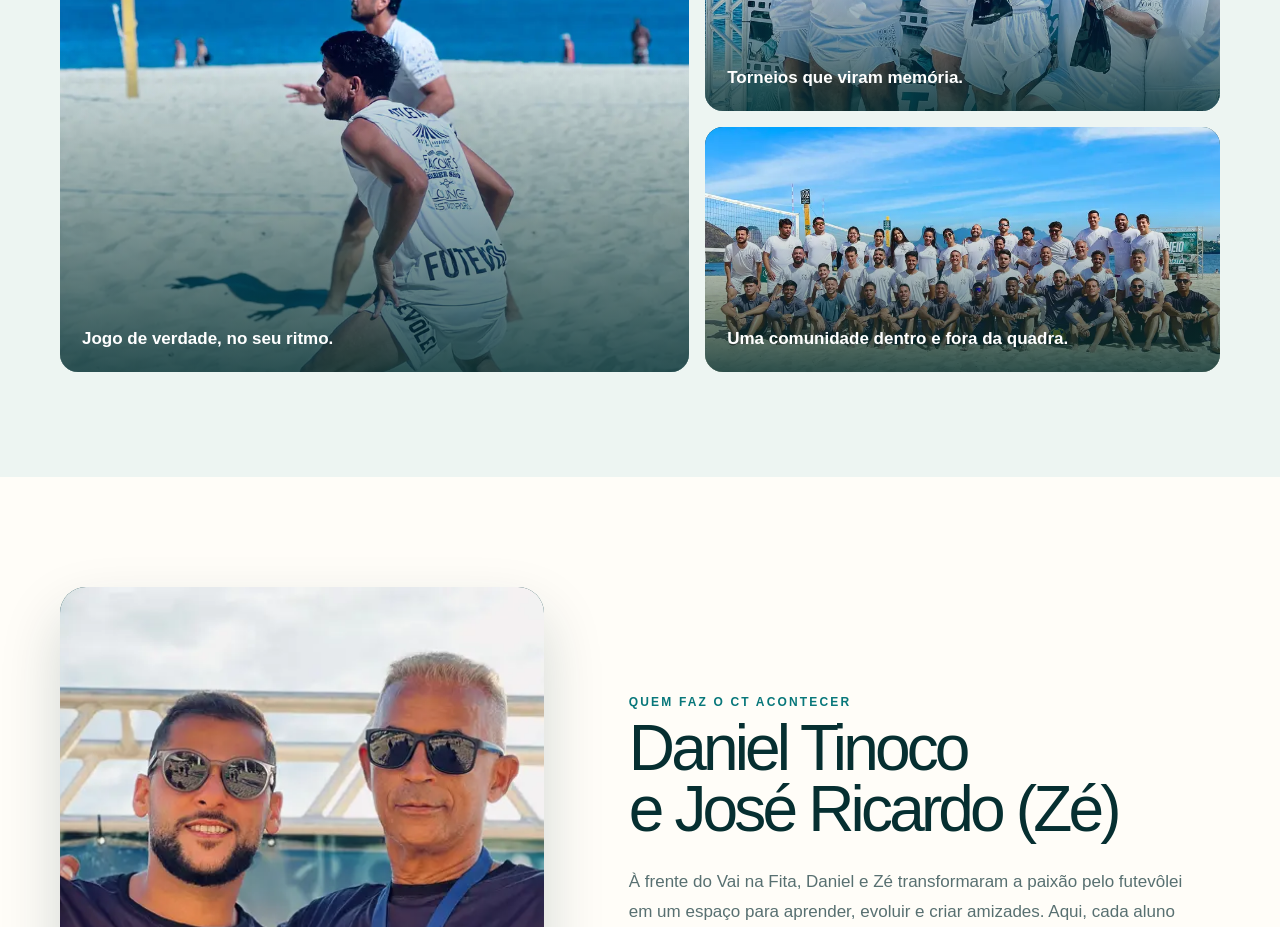
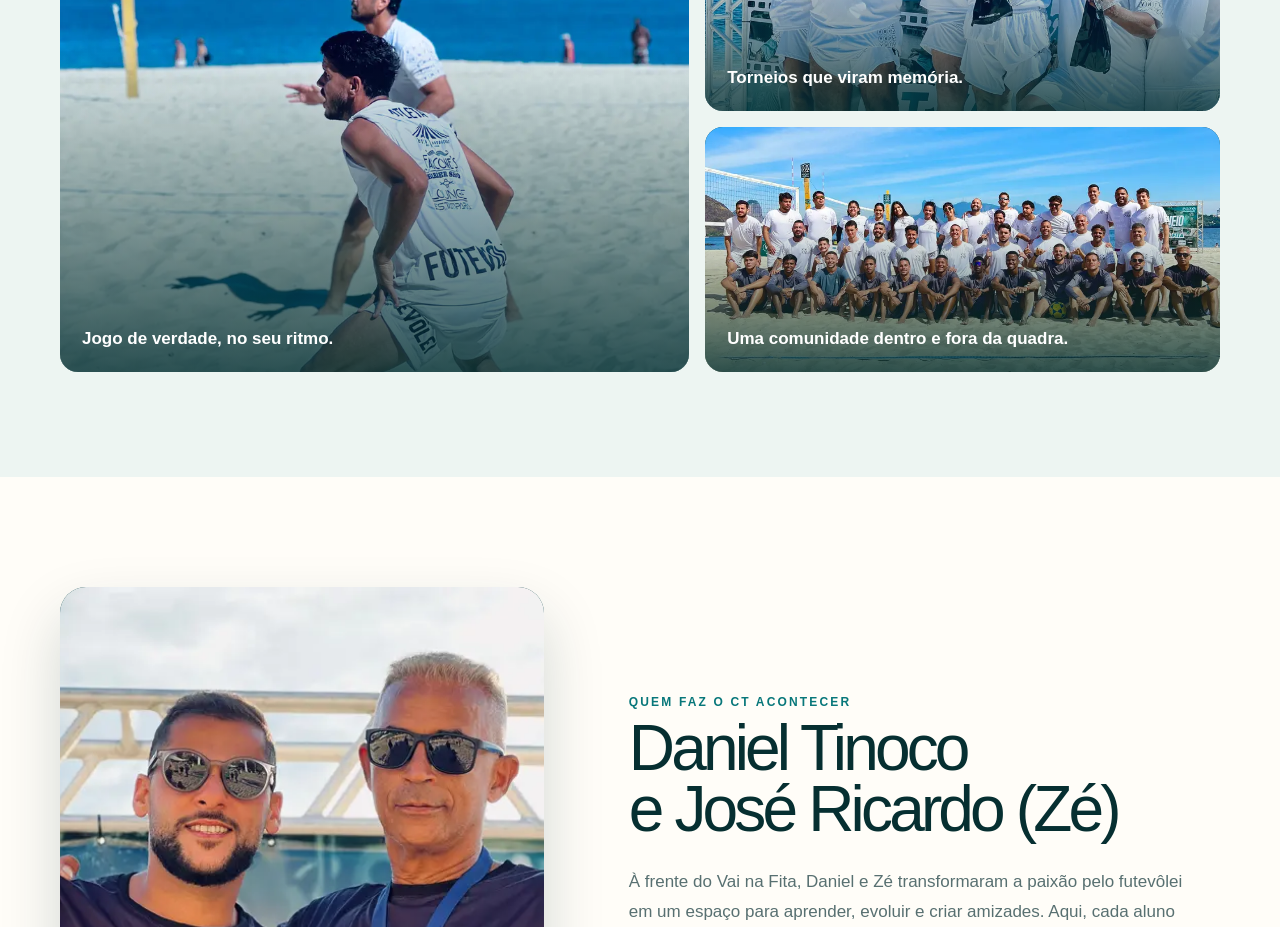
Before and after one commit to yasmimjanuario/ct-vai-na-fita, a Next.js app: page / in a window 1280 px wide. Shown: the part 2080-3007 px from the top of the page. Built offline with nearby package versions, Linux system fonts and the light colour scheme.

Commit message:
Centraliza foto dos alunos

```diff
--- a/app/globals.css
+++ b/app/globals.css
@@ -716,6 +716,10 @@ select {
   object-position: center 40%;
 }
 
+.photo-card-students img {
+  object-position: 50% 56%;
+}
+
 .photo-card:hover img {
   transform: scale(1.03);
 }
```
